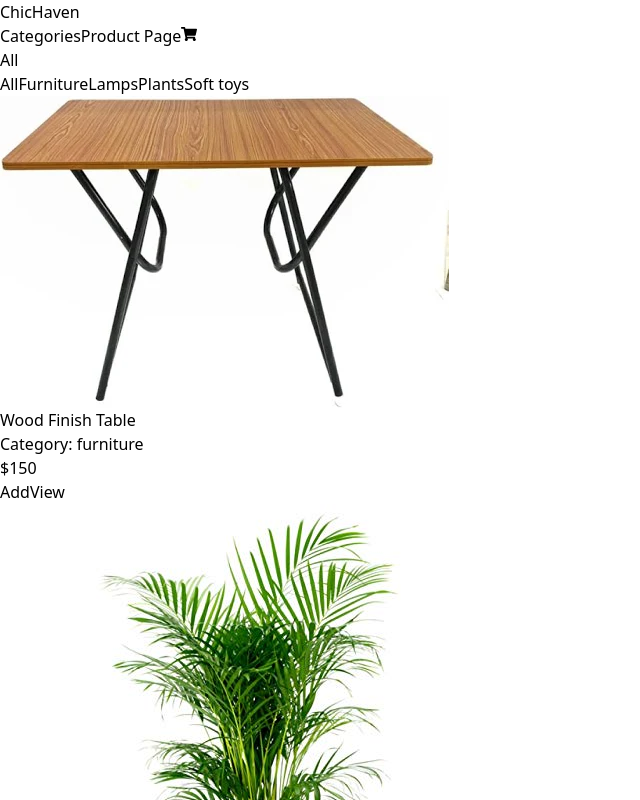
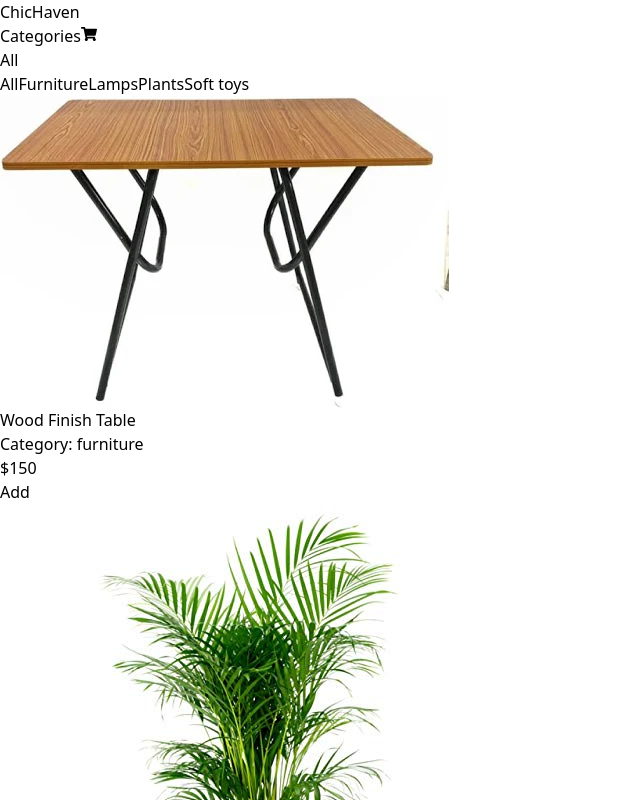
Before and after one commit to sakshi752/ChicHaven, a React (Vite) app: page /categories in a window 1280 px wide. Shown: the top 800 px of the page, without its empty margins (0-640 px from the left). Built offline with nearby package versions, Linux system fonts and the light colour scheme.

Commit message:
files updated

```diff
--- a/src/Components/CategoryComponents/CardComponent.jsx
+++ b/src/Components/CategoryComponents/CardComponent.jsx
@@ -39,9 +39,6 @@ const CardComponent = ({ cardKey, img, Title, category, price }) => {
                         >
                             Add
                         </button>
-                        <button className="inline-block bg-gray-900 hover:bg-gray-950 text-white font-bold py-2 px-4 rounded">
-                            View
-                        </button>
                     </div>
                 </div>
             </div>
--- a/src/Components/Header.jsx
+++ b/src/Components/Header.jsx
@@ -23,10 +23,9 @@ const Header = () => {
         {/* logo */}
         <Link to="/" className="text-4xl font-bold tracking-widest text-gray-900">ChicHaven</Link>
       </div>
-      <div className="flex items-center gap-3">
+      <div className="flex items-center gap-5">
         {/* navbar links */}
         <Link to="/categories" className="text-gray-800 hover:text-gray-900 font-semibold">Categories</Link>
-        <Link to="/productspage" className="text-gray-800 hover:text-gray-900 font-semibold">Product Page</Link>
 
         {/* condition for cart icon to show total no of items */}
         {/* handleCartToggle method is used to toggle the Cart Component */}
--- a/src/Components/ProductPageComponents/ProductPage.jsx
+++ /dev/null
@@ -1,24 +0,0 @@
-import React from 'react';
-
-const ProductPage = () => {
-  return (
-    <div className="mt-8 md:mt-10 min-h-screen">
-      <div className="flex space-x-10">
-        <div className="w-1/2 rounded shadow-lg">
-          <img src="public\furniture\img2.jpg" alt="Product" className="w-full" />
-        </div>
-        <div className="">
-          <h1 className="text-2xl font-bold mb-4">Title</h1>
-          <p>Lorem, ipsum dolor sit amet consectetur adipisicing elit. Officia, placeat.</p>
-          <div className="flex items-center">
-            <button className="font-bold text-white bg-red-500 py-2 px-4 rounded mr-2">-</button>
-            <span className="px-4 py-2 bg-gray-200 rounded">0</span>
-            <button className="font-bold text-white bg-green-500 py-2 px-4 rounded ml-2">+</button>
-          </div>
-        </div>
-      </div>
-    </div>
-  );
-};
-
-export default ProductPage;
--- a/src/main.jsx
+++ b/src/main.jsx
@@ -5,7 +5,6 @@ import './index.css';
 import { RouterProvider, createBrowserRouter } from 'react-router-dom';
 import Home from './Components/HomeComponents/Home.jsx'; // Remove duplicate import
 import Categories from './Components/CategoryComponents/Categories.jsx';
-import ProductPage from './Components/ProductPageComponents/ProductPage.jsx';
 import { Provider } from 'react-redux';
 import cartStore from './store/index.js';
 import { createRoot } from 'react-dom/client';
@@ -17,7 +16,6 @@ const routes = createBrowserRouter([
     children: [
       { path: '/', element: <Home /> },
       { path: '/categories', element: <Categories /> },
-      { path: '/productspage', element: <ProductPage /> },
     ],
   },
 ]);
```
